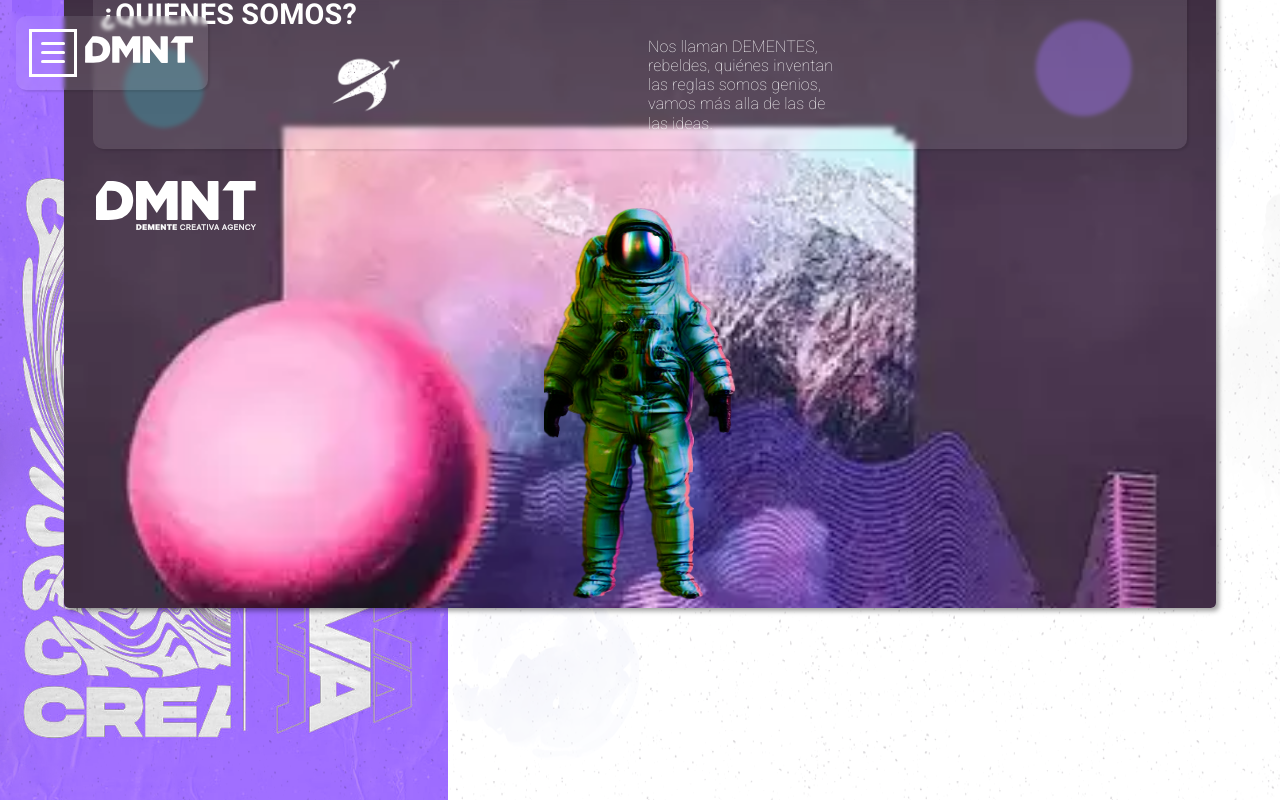
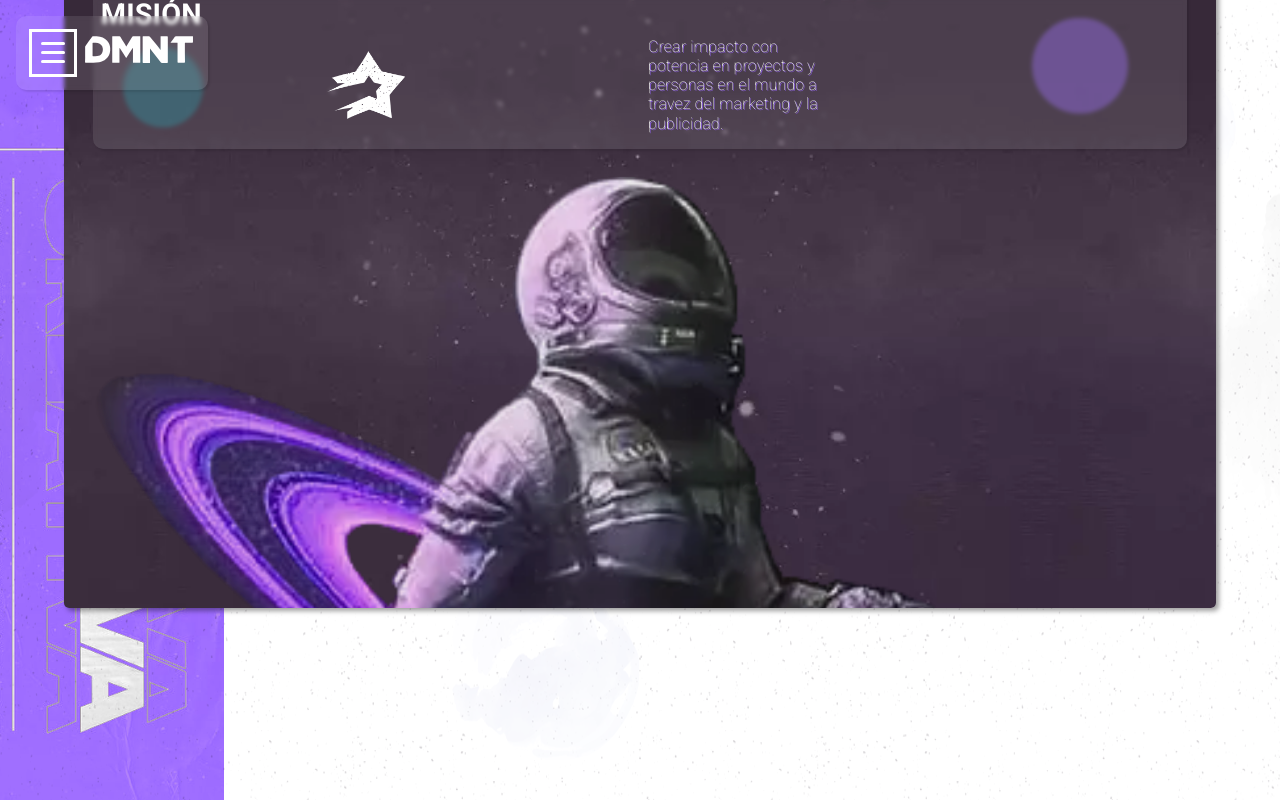
Before and after one commit to SuperiorBen/DMNT, a React (Vite) app: page /quienesSomos in a window 1280 px wide. Shown: the top 800 px of the page. Built offline with nearby package versions, Linux system fonts and the light colour scheme.

Commit message:
Tracking de scroll funcionando - pendiente ordenar ideas de como se mostrara todo en pagina quienes somos

```diff
--- a/dev-dist/sw.js
+++ b/dev-dist/sw.js
@@ -85,7 +85,7 @@ define(['./workbox-16108a29'], (function (workbox) { 'use strict';
     "revision": "3ca0b8505b4bec776b69afdba2768812"
   }, {
     "url": "index.html",
-    "revision": "0.d279bra1deg"
+    "revision": "0.hd8mi8c2r4o"
   }], {});
   workbox.cleanupOutdatedCaches();
   workbox.registerRoute(new workbox.NavigationRoute(workbox.createHandlerBoundToURL("index.html"), {
--- a/src/modules/quieneSomos/assets/css/styleQuienesSomos.css
+++ b/src/modules/quieneSomos/assets/css/styleQuienesSomos.css
@@ -1,73 +1,6 @@
-.astronaut{
-    background-image: url('../tarjetas/psyco-astro.webp');
-    position: absolute;
-    top: calc( 100% - 25em );
-    left: calc( (100% - 12em) / 2 );
-    width: 12em;
-    height: 25em;
-    background-repeat: no-repeat;
-    background-size: contain;
-    background-position: initial;
-}
-
-.astronaut::before{
-    content: '';
-    position: absolute;
-    top: 0;
-    left: 0;
-    width: 12em;
-    height: 25em;
-    mix-blend-mode: hard-light;
-    background-image: url('../tarjetas/psyco-astro.webp');
-    background-repeat: no-repeat;
-    background-size: contain;
-    background-position: initial;
-    animation: glitch 10s linear infinite;
-}
-
-@keyframes glitch {
-    0%{
-        background-position: 0 0;
-        filter: hue-rotate(0deg);
-    }
-    10%{
-        background-position: 5px 0;
-    }
-    20%{
-        background-position: -5px 0;
-    }
-    30%{
-        background-position: 15px 0;
-    }
-    31%{
-        background-position: 0 0;
-    }
-    40%{
-        background-position: 5px 0;
-    }
-    41%{
-        background-position: 0 0;
-    }
-    50%{
-        background-position: -2px 0;
-    }
-    60%{
-        background-position: -6px 0;
-    }
-    61%{
-        background-position: 0 0;
-    }
-    70%{
-        background-position: 0 -4px;
-    }
-    80%{
-        background-position: -6px -4px;
-    }
-    81%{
-        background-position: 0 0;
-    }
-    100%{
-        background-position: 0 0;
-        filter: hue-rotate(360deg);
-    }
-}
+/* .contentCards{
+    overflow-x: hidden;
+    width: 300vw;
+    height: 100vh;
+    position: ;
+} */
--- a/src/modules/quieneSomos/components/tarjetas/TarjetaContenedor.jsx
+++ b/src/modules/quieneSomos/components/tarjetas/TarjetaContenedor.jsx
@@ -36,7 +36,6 @@ export const TarjetaContenedor = ({ children, option }) => {
 
   return (
     <div style={{
-
       margin: '0em 5vw 5% 5vw',
       width: '90vw',
       height: 'calc( 90% - 5em )',
@@ -63,8 +62,8 @@ export const TarjetaContenedor = ({ children, option }) => {
         width: '95%', margin: 'auto', marginTop: '1em', padding: '1em 0.5em', display: 'grid', gridTemplateColumns: 'repeat( 2, 1fr )', gridTemplateRows: 'minmax(auto)', rowGap: '0.5em', columnGap: '1em'
       }}>
         <p style={{ color: '#fff', margin: 0, fontSize: '1.8em', fontWeight: 600, lineHeight: '1em', width: '100%', gridColumn: '1/3' }}>{tarjeta[option].title}</p>
-        <img style={{ width: '4.5em', gridColumn: '1', margin:'auto'}} src={tarjeta[option].icon} alt="icon" />
-        <p style={{ color: '#fff', margin: 0, fontSize: '1em', fontWeight: 100, lineHeight: '1.2em', width: '12em', gridColumn: '2' }}>{tarjeta[option].text}</p>
+        <img style={{ width: '5em', gridColumn: '1', margin:'auto'}} src={tarjeta[option].icon} alt="icon" />
+        <p style={{ color: '#fff', margin: 0, fontSize: '1em', fontWeight: 100, lineHeight: '1.2em', width: '12em', gridColumn: '2', textShadow:'1px 1px 0px #9665FD'}}>{tarjeta[option].text}</p>
       </div>
 
       {children}
--- a/src/modules/quieneSomos/components/tarjetas/TarjetasQuinesSomos.jsx
+++ b/src/modules/quieneSomos/components/tarjetas/TarjetasQuinesSomos.jsx
@@ -1,45 +1,49 @@
 
 import logoDmnt from '../../../../assets/logoFull.svg'
-// import sitAstronaut from '../../assets/tarjetas/sitAstronaut.webp'
-// import flyAstronaut from '../../assets/tarjetas/psyco-halo.webp'
+import sitAstronaut from '../../assets/tarjetas/sitAstronaut.webp'
+import flyAstronaut from '../../assets/tarjetas/psyco-halo.webp'
+import glitchAstronaut from '../../assets/tarjetas/psyco-astro.gif'
 
-// import chunk1 from '../../assets/tarjetas/chunksVision/chunk-1.webp'
-// import chunk2 from '../../assets/tarjetas/chunksVision/chunk-2.webp'
-// import chunk3 from '../../assets/tarjetas/chunksVision/chunk-3.webp'
-// import chunk4 from '../../assets/tarjetas/chunksVision/chunk-4.webp'
-// import chunk5 from '../../assets/tarjetas/chunksVision/chunk-5.webp'
-// import chunk6 from '../../assets/tarjetas/chunksVision/chunk-6.webp'
+import chunk1 from '../../assets/tarjetas/chunksVision/chunk-1.webp'
+import chunk2 from '../../assets/tarjetas/chunksVision/chunk-2.webp'
+import chunk3 from '../../assets/tarjetas/chunksVision/chunk-3.webp'
+import chunk4 from '../../assets/tarjetas/chunksVision/chunk-4.webp'
+import chunk5 from '../../assets/tarjetas/chunksVision/chunk-5.webp'
+import chunk6 from '../../assets/tarjetas/chunksVision/chunk-6.webp'
 
 
 
-import '../../assets/css/styleQuienesSomos.css'
+
 import { TarjetaContenedor } from './TarjetaContenedor'
 import Marquee from "react-fast-marquee";
+import { motion } from 'framer-motion'
 
 export const TarjetasQuinesSomos = () => {
+
+
   return (
-    <div style={{ overflowX:'hidden' ,width: '300vw', height: '100vh', position: 'relative', top: 0, left: 0, zIndex: 1,
-    display: 'flex', justifyContent: 'flex-start', alignItems: 'flex-end' }}>
+    <>
       <TarjetaContenedor option="0">
-        <img src={logoDmnt} alt="logoDmnt" style={{ width: '10em', margin: '2em' }} />
-        <div className='astronaut' />
+        <img src={logoDmnt} alt="logoDmnt" style={{ width: '10em', margin: '3em 0em 0em 4em' }} />
+        <img src={glitchAstronaut} style={{ width: '10em', height: '20em', position: 'relative', bottom: '-5em', left: '25%' }} className='astronaut' />
       </TarjetaContenedor>
-      {/* <TarjetaContenedor option="1">
-      <Marquee speed={5} style={{height:'8em', position:'relative', zIndex:1, marginTop:'2em'}}>
-        <img src={chunk1} alt="chunk" style={{height:'7em', borderRadius:'5px', opacity:0.8, margin:'0em 2em'}} />
-        <img src={chunk2} alt="chunk" style={{height:'7em', borderRadius:'5px', opacity:0.8, margin:'0em 2em'}} />
-        <img src={chunk3} alt="chunk" style={{height:'7em', borderRadius:'5px', opacity:0.8, margin:'0em 2em'}} />
-      </Marquee>
-      <Marquee direction='right' speed={5} style={{height:'8em', position:'relative', zIndex:1}}>
-        <img src={chunk4} alt="chunk" style={{height:'7em', borderRadius:'5px', opacity:0.8, margin:'0em 2em'}} />
-        <img src={chunk5} alt="chunk" style={{height:'7em', borderRadius:'5px', opacity:0.8, margin:'0em 2em'}} />
-        <img src={chunk6} alt="chunk" style={{height:'7em', borderRadius:'5px', opacity:0.8, margin:'0em 2em'}} />
-      </Marquee>
-        <img src={sitAstronaut} alt="sitAstronaut" style={{ width: '80%', margin: '3em', position:'absolute', bottom:'-5em', left:'-5em', zIndex:2}} />
-      </TarjetaContenedor> */}
-      {/* <TarjetaContenedor option="2">
-        <img src={flyAstronaut} alt="flyAstronaut" style={{ width: '90%', margin: 'auto', opacity:0.9 }} />
-      </TarjetaContenedor> */}
-    </div>
+      <TarjetaContenedor option="1">
+        <Marquee speed={8} style={{ height: '9em', position: 'relative', zIndex: 1, marginTop: '2em' }}>
+          <img src={chunk1} alt="chunk" style={{ height: '8em', borderRadius: '5px', opacity: 0.8, margin: '0em 1em', boxShadow: '0px 0px 2px rgba(150, 101, 253, 0.8), 0px 0px 10px rgba(150, 101, 253, 0.3)' }} />
+          <img src={chunk2} alt="chunk" style={{ height: '8em', borderRadius: '5px', opacity: 0.8, margin: '0em 1em', boxShadow: '0px 0px 2px rgba(150, 101, 253, 0.8), 0px 0px 10px rgba(150, 101, 253, 0.3)' }} />
+          <img src={chunk3} alt="chunk" style={{ height: '8em', borderRadius: '5px', opacity: 0.8, margin: '0em 1em', boxShadow: '0px 0px 2px rgba(150, 101, 253, 0.8), 0px 0px 10px rgba(150, 101, 253, 0.3)' }} />
+        </Marquee>
+        <Marquee direction='right' speed={10} style={{ height: '9em', position: 'relative', zIndex: 1 }}>
+          <img src={chunk4} alt="chunk" style={{ height: '8em', borderRadius: '5px', opacity: 0.8, margin: '0em 1em', boxShadow: '0px 0px 2px rgba(150, 101, 253, 0.8), 0px 0px 10px rgba(150, 101, 253, 0.3)' }} />
+          <img src={chunk5} alt="chunk" style={{ height: '8em', borderRadius: '5px', opacity: 0.8, margin: '0em 1em', boxShadow: '0px 0px 2px rgba(150, 101, 253, 0.8), 0px 0px 10px rgba(150, 101, 253, 0.3)' }} />
+          <img src={chunk6} alt="chunk" style={{ height: '8em', borderRadius: '5px', opacity: 0.8, margin: '0em 1em', boxShadow: '0px 0px 2px rgba(150, 101, 253, 0.8), 0px 0px 10px rgba(150, 101, 253, 0.3)' }} />
+        </Marquee>
+        <img src={sitAstronaut} alt="sitAstronaut" style={{ width: '80%', margin: '3em', position: 'absolute', bottom: '-5em', left: '-5em', zIndex: 2 }} />
+      </TarjetaContenedor>
+      <TarjetaContenedor option="2">
+        <motion.img animate={{ x: [0, 30, 10], y: [0, 25, 55] }}
+          transition={{ repeatType: "reverse", repeat: Infinity, duration: 10, ease: "easeInOut" }} src={flyAstronaut} alt="flyAstronaut" style={{ width: '90%', margin: 'auto', opacity: 0.9 }} />
+      </TarjetaContenedor>
+    </>
   )
 }
--- a/src/modules/quieneSomos/pages/QuienesSomosPages.jsx
+++ b/src/modules/quieneSomos/pages/QuienesSomosPages.jsx
@@ -2,14 +2,36 @@ import { AppLayout } from "../../../layouts/AppLayout"
 import bgStars from "../assets/stars-bg.webp"
 import circlePurple from "../assets/carnets/bgTeamWork.png"
 import { TarjetasQuinesSomos } from "../components/tarjetas/TarjetasQuinesSomos"
+import { useMotionValueEvent, useScroll, useTransform } from "framer-motion"
+import '../assets/css/styleQuienesSomos.css'
+import { useState } from "react"
 
 export const QuienesSomosPages = () => {
+  const { scrollYProgress } = useScroll()
+  const x = useTransform(
+    scrollYProgress,
+    [0, 0.2, 0.4],
+    ['0vw', '-100vw', '-200vw']
+  )
+  const [positionCard, setPositionCard] = useState('0vw')
+  useMotionValueEvent(x, "change", (latest) => {
+    setPositionCard(latest)
+  })
+
   return (
     <AppLayout>
-      <div style={{ minHeight: '100vh', width: '100vw', overflowX: 'hidden' }}>
-        <TarjetasQuinesSomos></TarjetasQuinesSomos>
-        <div className="background" style={{ Height: '100vh', width: '100vw', position: 'fixed', top: 0, left: 0, zIndex:0 }}>
-          <img src={circlePurple} alt="puple" style={{ height: '100vh', width: '28em' , position: 'absolute', top: 0, left: 0, zIndex: 1, mixBlendMode: 'multiply' }} />
+      <div style={{ height: '400vh', width: '100vw', overflowX: 'hidden' }}>
+        <div className="contentCards" style={{
+          overflowX: 'hidden', width: '300vw', height: '100vh', position: 'fixed', top: 0, zIndex: 1,
+          display: 'flex', justifyContent: 'flex-start', alignItems: 'flex-end', left: positionCard
+        }}>
+          <TarjetasQuinesSomos />
+        </div>
+        <div style={{ width: '100vw', height: '100vh', background: 'yellow', position: 'fixed', zIndex: 1, top:'100vh' }}>
+          Carnets
+        </div>
+        <div className="background" style={{ Height: '100vh', width: '100vw', position: 'fixed', top: 0, left: 0, zIndex: 0 }}>
+          <img src={circlePurple} alt="puple" style={{ height: '100vh', width: '29em', position: 'absolute', top: 0, left: "-15em", zIndex: 1, mixBlendMode: 'multiply' }} />
           <img style={{ height: '100vh', width: '100vw', position: 'absolute', top: 0, left: 0, zIndex: 0, opacity: 0.2 }} src={bgStars} alt="Fondo estrellas" />
         </div>
 
```
Also changed, not shown: 1 other file (tests, documents, lock files or other folders).
